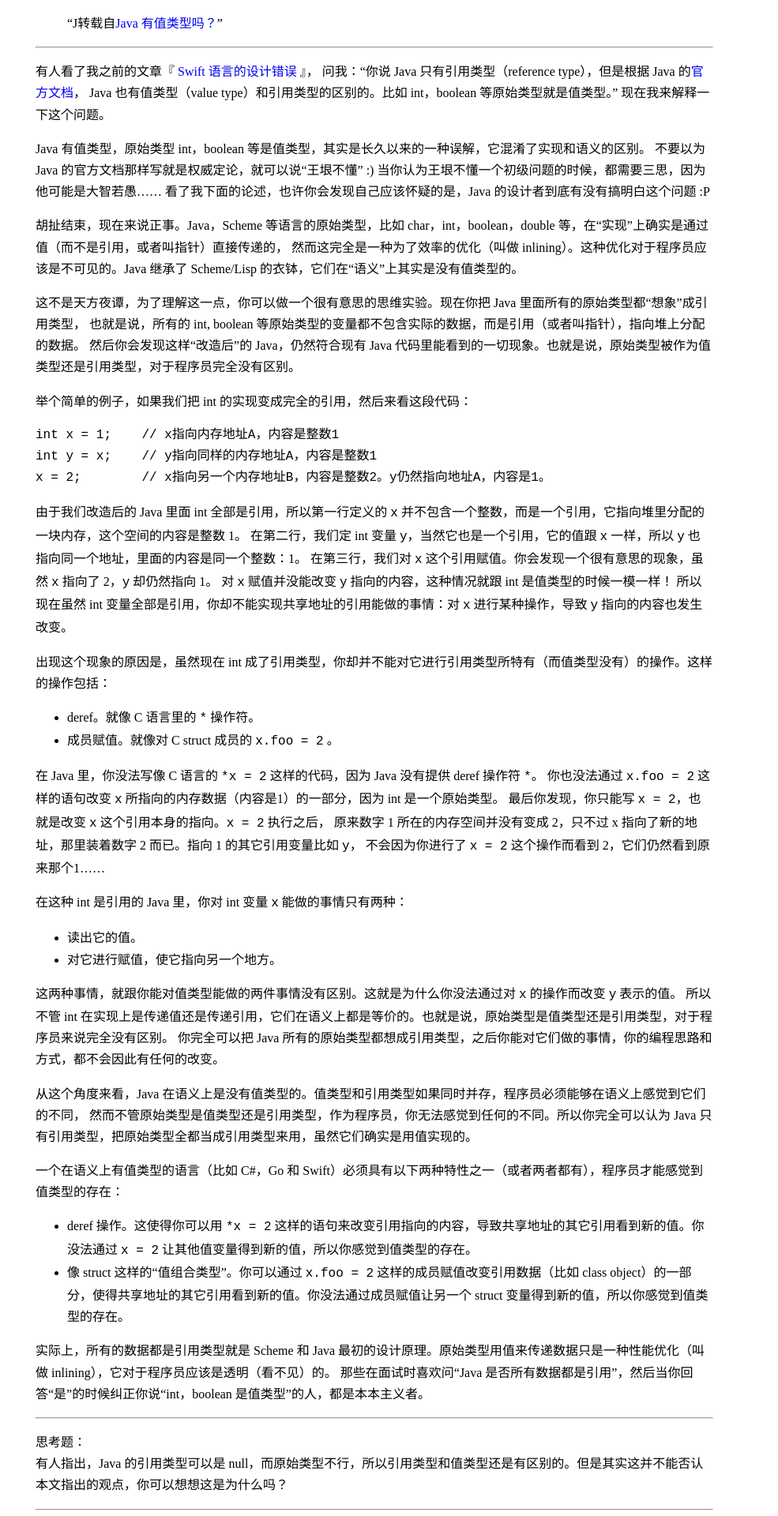
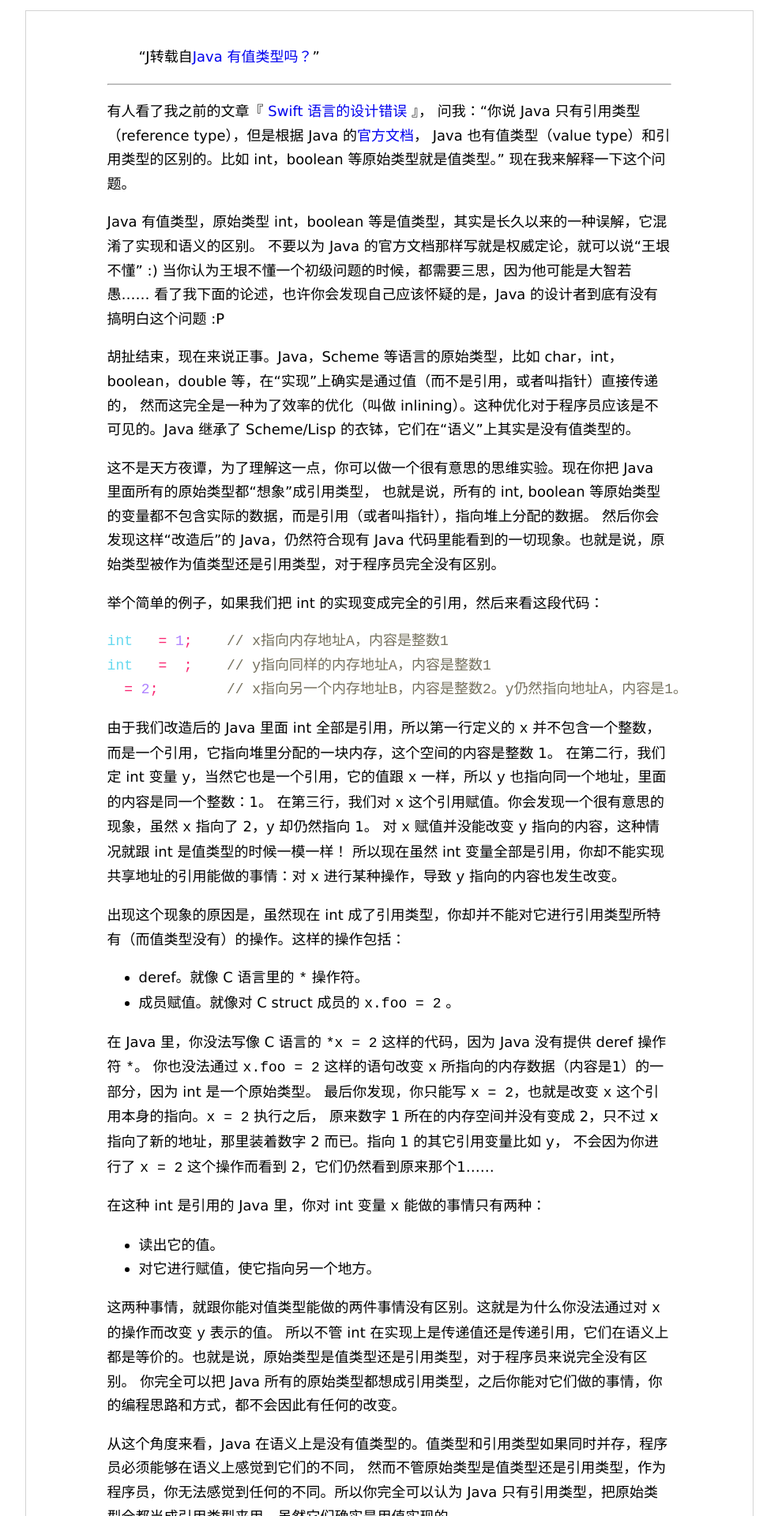
Before and after one commit to thewangcj/thewangcj.github.io, a Jekyll site: the page built from _posts/2016-11-06-Java.md, in a window 1280 px wide. Shown: the top 1920 px of the page at 79% size, without its empty margins (147-1132 px from the left). Built offline with Jekyll 4.4.1, drawn with Linux system fonts in a browser that asks for light colours.

Commit message:
update style

````diff
--- a/_posts/2016-11-06-Java.md
+++ b/_posts/2016-11-06-Java.md
@@ -37,10 +37,13 @@ Java 有值类型，原始类型 int，boolean 等是值类型，其实是长久
 然后你会发现这样“改造后”的 Java，仍然符合现有 Java 代码里能看到的一切现象。也就是说，原始类型被作为值类型还是引用类型，对于程序员完全没有区别。
 
 举个简单的例子，如果我们把 int 的实现变成完全的引用，然后来看这段代码：
-<pre><code>int x = 1;    // x指向内存地址A，内容是整数1
+
+```java
+int x = 1;    // x指向内存地址A，内容是整数1
 int y = x;    // y指向同样的内存地址A，内容是整数1
 x = 2;        // x指向另一个内存地址B，内容是整数2。y仍然指向地址A，内容是1。
-</code></pre>
+```
+
 
 由于我们改造后的 Java 里面 int 全部是引用，所以第一行定义的 <code>x</code> 并不包含一个整数，而是一个引用，它指向堆里分配的一块内存，这个空间的内容是整数 1。
 在第二行，我们定 int 变量 <code>y</code>，当然它也是一个引用，它的值跟 <code>x</code> 一样，所以 <code>y</code> 也指向同一个地址，里面的内容是同一个整数：1。
--- a/assets/css/article.css
+++ b/assets/css/article.css
@@ -1,6 +1,7 @@
 body {
-	font-family:"Microsoft Yahei";
+	font-family:"lucida grande", "lucida sans unicode",lucida, helvetica,"Microsoft Yahei", sans-serif;
 	line-height: 1.7;
+	font-size: 18px;
 }
 
 a {
@@ -8,6 +9,7 @@ a {
 }
 
 #main{
-	margin-left: 15%;
-	margin-right: 18%;
+	margin: 1% 14%;
+	padding: 2% 8% 4% 8%;
+	border: 1px solid LightGrey;
 }
--- a/index.html
+++ b/index.html
@@ -9,7 +9,6 @@ layout: default
   </div>
   <div class="nav">
     <a href="{{ site.baseurl }}/about.html" class="item" >关于我</a>
-    <a href="#" class="item">联系我</a>
     <a href="#" class="item">捐助我</a>
   </div>
   <div class="tag-list">
````
Also changed, not shown: _posts/2016-10-6-hello-2015.md (+1 -0 lines), about.html (+33 -9 lines).
